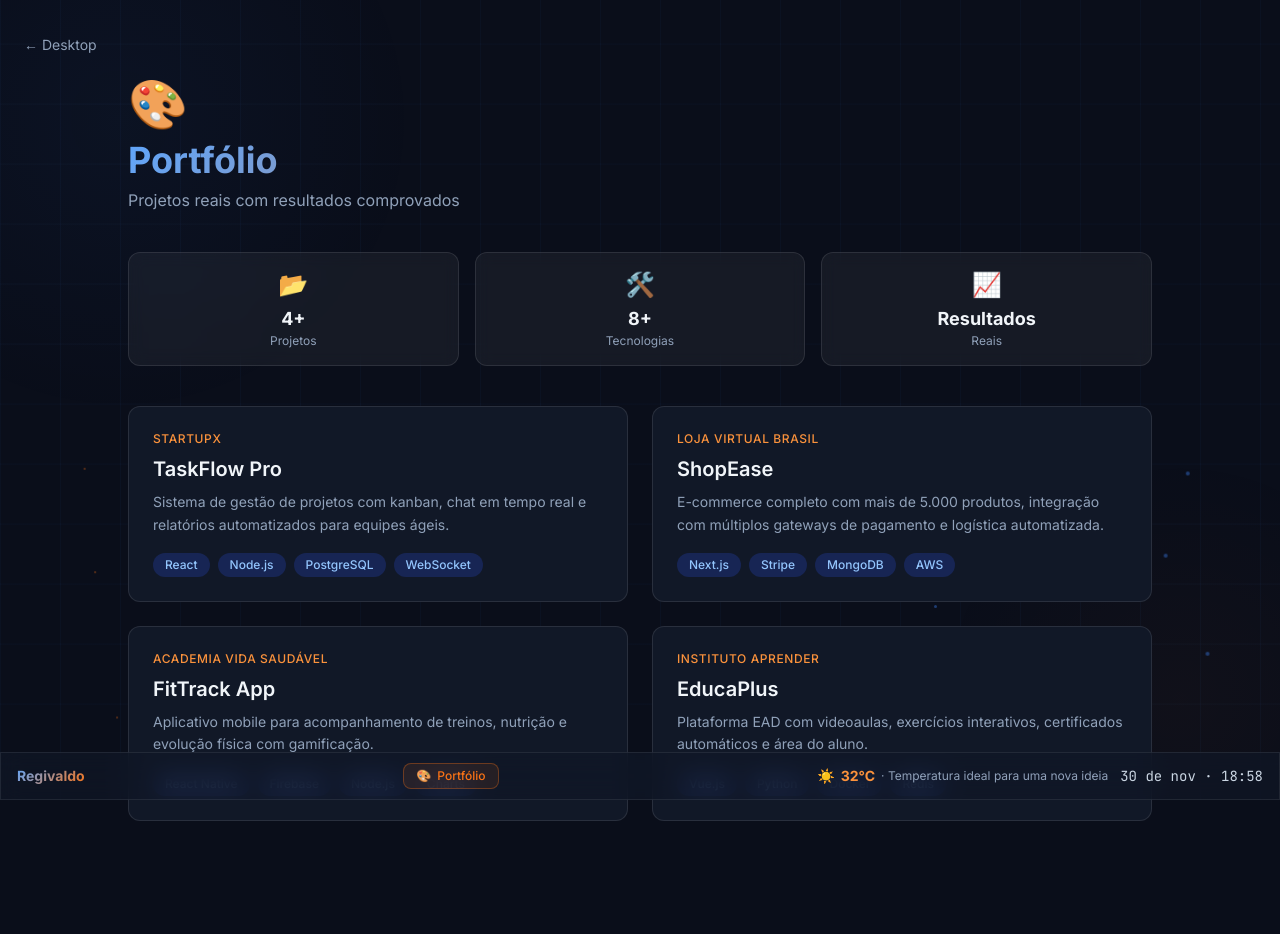
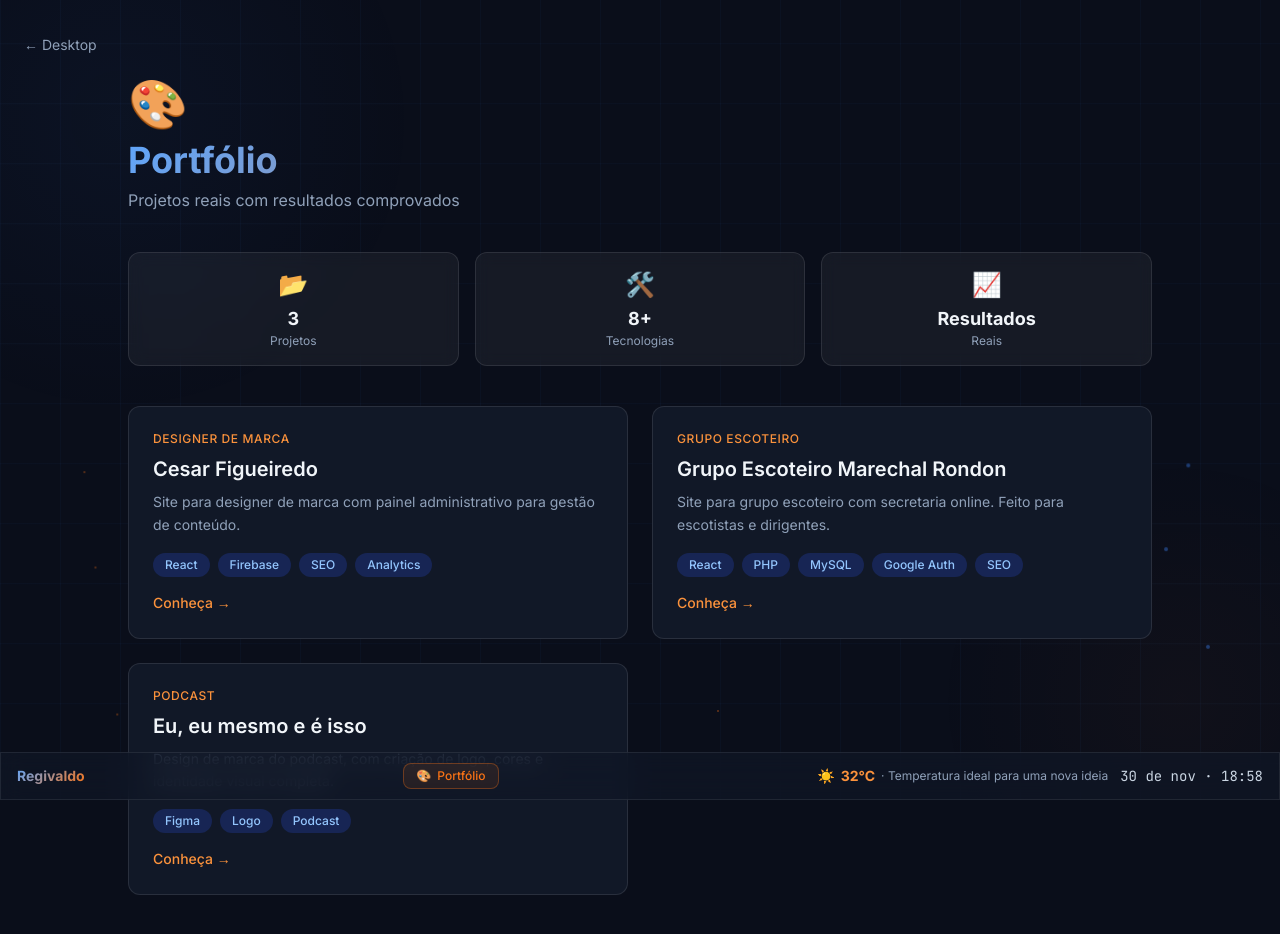
Before and after one commit to regivaldo/regivaldo, a React (Vite) app: page /portfolio in a window 1280 px wide. Shown: the top 934 px of the page. Built offline with nearby package versions, Linux system fonts and the light colour scheme.

Commit message:
feat: ajustes finais

```diff
--- a/src/modules/public/components/PortfolioCard.tsx
+++ b/src/modules/public/components/PortfolioCard.tsx
@@ -5,6 +5,7 @@ const PortfolioCard = ({
   client,
   description,
   technologies,
+  link,
 }: PortfolioItem) => {
   return (
     <div className="card-hover rounded-xl border border-white/10 bg-surface p-6">
@@ -25,6 +26,16 @@ const PortfolioCard = ({
           </span>
         ))}
       </div>
+      {link && (
+        <a
+          href={link}
+          target="_blank"
+          rel="noopener noreferrer"
+          className="mt-4 inline-flex items-center gap-1 text-sm font-medium text-accent-400 hover:text-accent-300 transition-colors"
+        >
+          Conheça →
+        </a>
+      )}
     </div>
   );
 };
--- a/src/modules/public/data/portfolio.ts
+++ b/src/modules/public/data/portfolio.ts
@@ -2,39 +2,30 @@ import type { PortfolioItem } from "../types";
 
 export const portfolioItems: PortfolioItem[] = [
   {
-    id: "taskflow",
-    title: "TaskFlow Pro",
-    client: "StartupX",
+    id: "cesar-figueiredo",
+    title: "Cesar Figueiredo",
+    client: "Designer de Marca",
     description:
-      "Sistema de gestão de projetos com kanban, chat em tempo real e relatórios automatizados para equipes ágeis.",
-    technologies: ["React", "Node.js", "PostgreSQL", "WebSocket"],
+      "Site para designer de marca com painel administrativo para gestão de conteúdo.",
+    technologies: ["React", "Firebase", "SEO", "Analytics"],
     link: "#",
   },
   {
-    id: "shopease",
-    title: "ShopEase",
-    client: "Loja Virtual Brasil",
+    id: "ge-marechal-rondon",
+    title: "Grupo Escoteiro Marechal Rondon",
+    client: "Grupo Escoteiro",
     description:
-      "E-commerce completo com mais de 5.000 produtos, integração com múltiplos gateways de pagamento e logística automatizada.",
-    technologies: ["Next.js", "Stripe", "MongoDB", "AWS"],
+      "Site para grupo escoteiro com secretaria online. Feito para escotistas e dirigentes.",
+    technologies: ["React", "PHP", "MySQL", "Google Auth", "SEO"],
     link: "#",
   },
   {
-    id: "fittrack",
-    title: "FitTrack App",
-    client: "Academia Vida Saudável",
+    id: "eu-eu-mesmo-e-isso",
+    title: "Eu, eu mesmo e é isso",
+    client: "Podcast",
     description:
-      "Aplicativo mobile para acompanhamento de treinos, nutrição e evolução física com gamificação.",
-    technologies: ["React Native", "Firebase", "Node.js", "Charts"],
-    link: "#",
-  },
-  {
-    id: "educaplus",
-    title: "EducaPlus",
-    client: "Instituto Aprender",
-    description:
-      "Plataforma EAD com videoaulas, exercícios interativos, certificados automáticos e área do aluno.",
-    technologies: ["Vue.js", "Python", "Docker", "Redis"],
+      "Design de marca do podcast, com criação de logo, cores e identidade visual completa.",
+    technologies: ["Figma", "Logo", "Podcast"],
     link: "#",
   },
 ];
--- a/src/modules/public/pages/PortfolioPage.tsx
+++ b/src/modules/public/pages/PortfolioPage.tsx
@@ -4,7 +4,7 @@ import PortfolioCard from '../components/PortfolioCard';
 import { usePortfolio } from '../hooks/usePortfolio';
 
 const stats = [
-  { icon: '📂', value: '4+', label: 'Projetos' },
+  { icon: '📂', value: '3', label: 'Projetos' },
   { icon: '🛠️', value: '8+', label: 'Tecnologias' },
   { icon: '📈', value: 'Resultados', label: 'Reais' },
 ];
```
